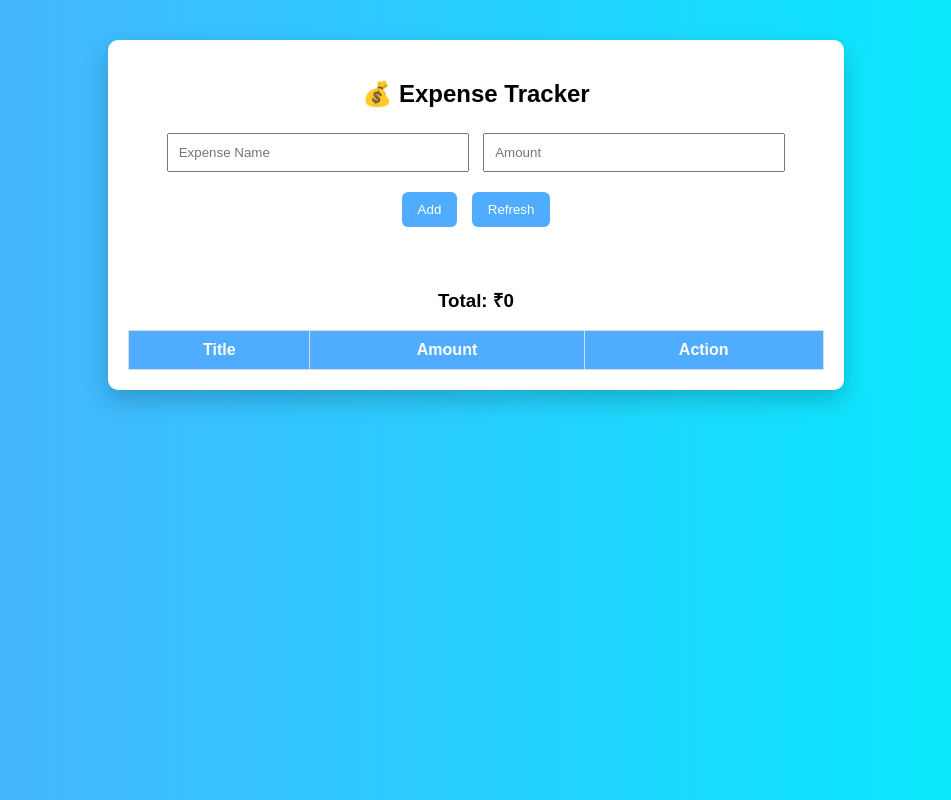
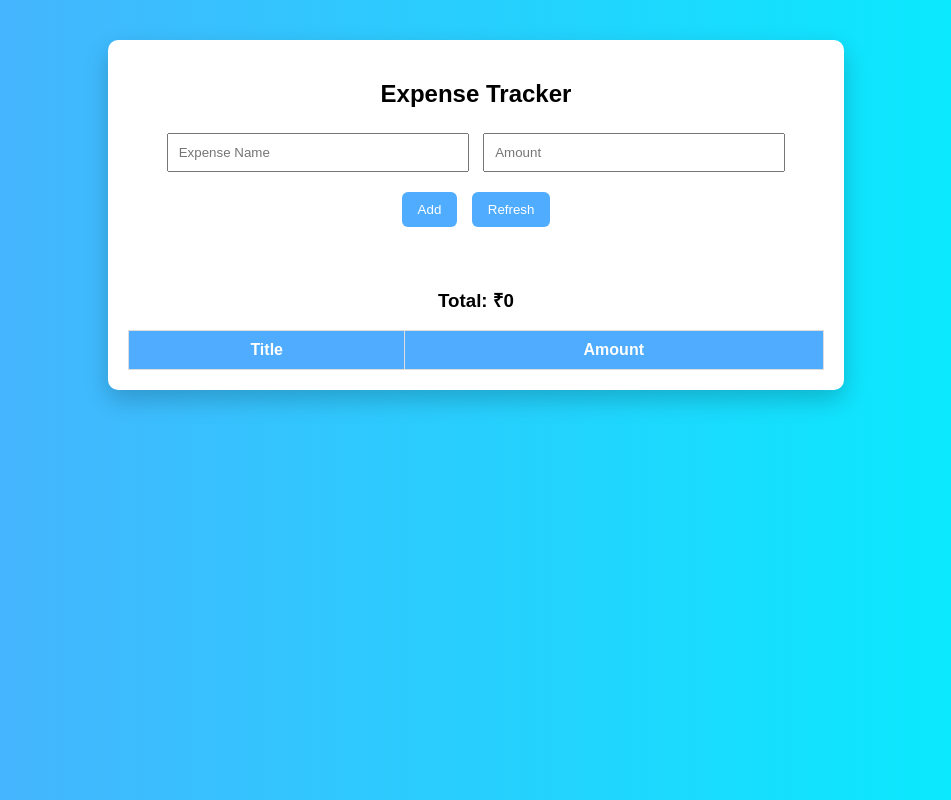
Before and after one commit to tauqeerahmed0309/expense-tracker-project, a plain HTML site: page index.html in a window 1280 px wide. Shown: the whole page, without its empty margins (164-1115 px from the left). Drawn offline with Linux system fonts and the light colour scheme; no server answers.

Commit message:
Update index.html

```diff
--- a/index.html
+++ b/index.html
@@ -8,7 +8,7 @@
 <body>
 
 <div class="container">
-    <h2>💰 Expense Tracker</h2>
+    <h2> Expense Tracker</h2>
 
     <div class="inputs">
         <input type="text" id="title" placeholder="Expense Name">
@@ -29,7 +29,6 @@
             <tr>
                 <th>Title</th>
                 <th>Amount</th>
-                <th>Action</th>
             </tr>
         </thead>
         <tbody id="list"></tbody>
```
